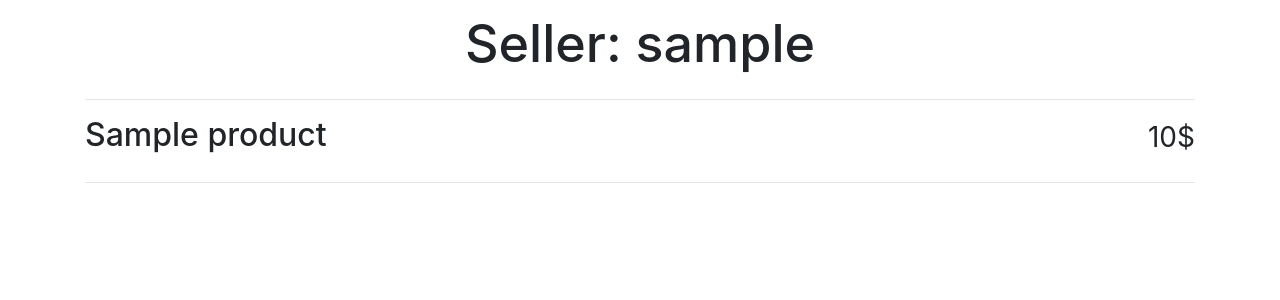
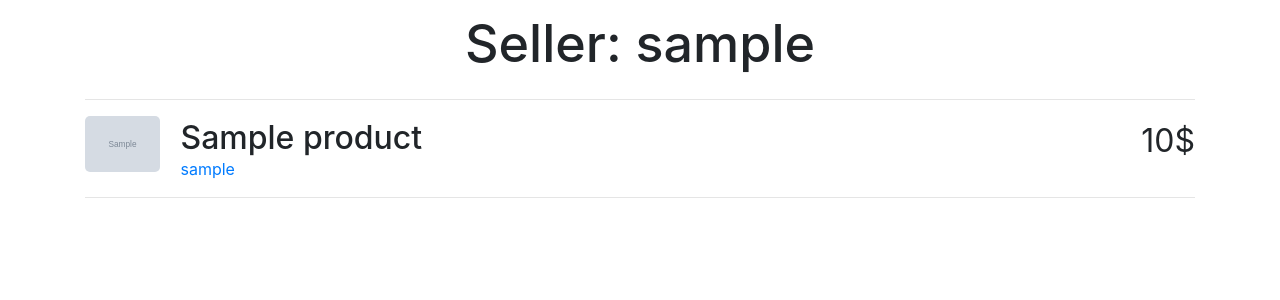
Before and after one commit to ToniIvars/Django-eCommerce, a Django app: a page that uses eCommerce/templates/store/base.html in a window 1280 px wide. Shown: the part 64-364 px from the top of the page. Run offline with Django 3.2, Linux system fonts and the light colour scheme; a user stored in the database is signed in; tables that the repository leaves empty hold one stand-in row (values such as "Sample post"); grey boxes marked "Sample" are stand-in pictures; some libraries are stand-ins or nearby versions.

Commit message:
Added the image in the template

```diff
--- a/eCommerce/templates/store/base.html
+++ b/eCommerce/templates/store/base.html
@@ -23,7 +23,7 @@
         }
 
         .price {
-            font-size: 1.75rem;
+            font-size: 2rem;
         }
 
         h1 {
@@ -32,6 +32,12 @@
 
         a:hover, a:active {
             text-decoration: none;
+        }
+
+        .index-images {
+            max-width: 75px;
+            max-height: 75px;
+            border-radius: 5px;
         }
     </style>
 </head>
--- a/eCommerce/templates/store/view-profile.html
+++ b/eCommerce/templates/store/view-profile.html
@@ -7,13 +7,21 @@
     <h1 class="text-center mb-4">Seller: {{username}}</h1>
     <hr>
     {% for product in products %}
-        <div class="mb-4">
-            <div class="d-flex justify-content-between">
+    <div class="d-flex justify-content-between align-items-center">
+        <div>
+            {% if product.image %}
+            <div class="d-inline mr-3">
+                <img class="index-images" src="{{product.image.url}}" alt="{{product.name}}">
+            </div>
+            {% endif %}
+            <div class="d-inline-flex flex-column">
                 <h2 class="m-0">{{product.name}}</h2>
-                <p class="price m-0">{{product.price}}$</p>
+                <a href="{% url 'view_profile' profile=product.seller %}" class="m-0">{{product.seller}}</a>
             </div>
         </div>
-        <hr>
+        <p class="price">{{product.price}}$</p>
+    </div>
+    <hr>
     {% empty %}
         <h3 class="text-center">There are no products sold by {{username}}</h3>
     {% endfor %}
```
Also changed, not shown: eCommerce/templates/store/index.html (+12 -5 lines).
